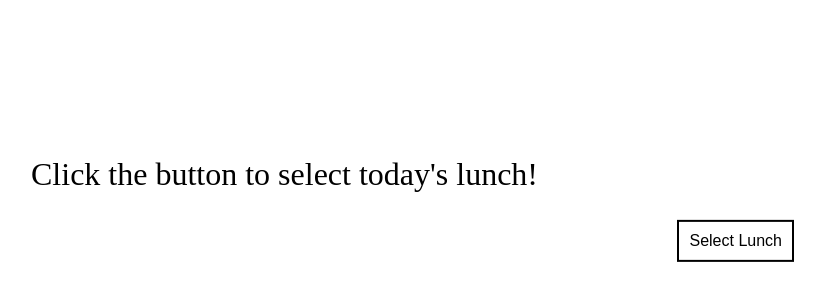
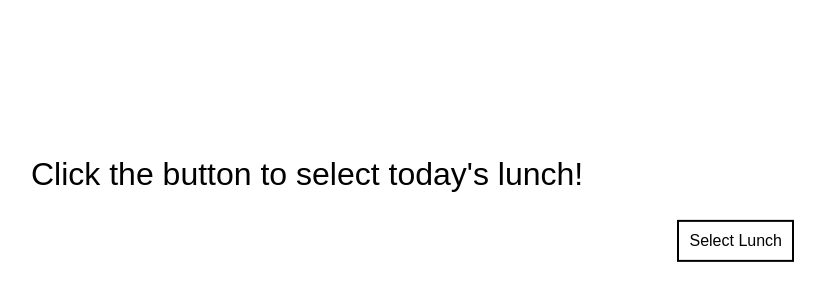
Before and after one commit to ziyaointl/Auto-Lunch-Selector, a plain HTML site: page index.html in a window 1280 px wide. Shown: the part 186-486 px from the top of the page, without its empty margins (225-1050 px from the left). Drawn offline with Linux system fonts and the light colour scheme.

Commit message:
Updated font family.

```diff
--- a/css/styles.less
+++ b/css/styles.less
@@ -1,7 +1,7 @@
 @import "mixins.less";
 
 * {
-	font: Arial, Helvetica, sans-serif
+	font-family: Arial, Helvetica, sans-serif;
 }
 
 #lunch {
```
Also changed, not shown: css/styles.css.
